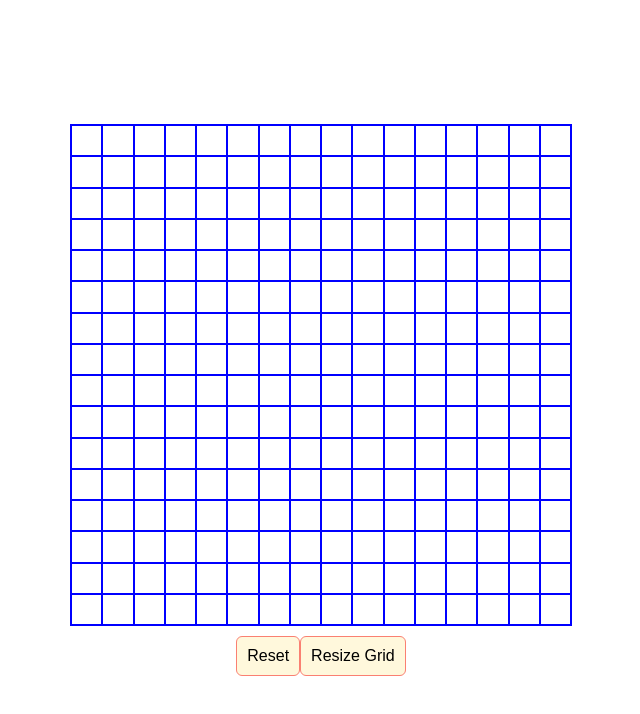
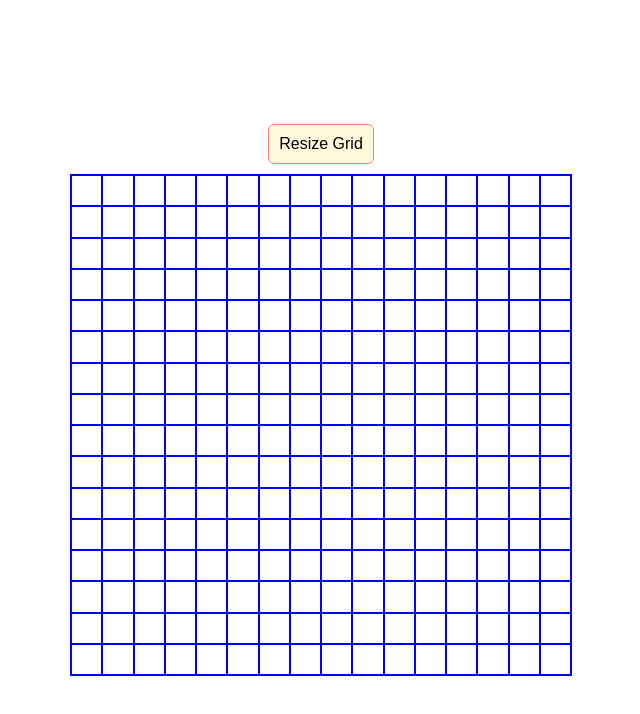
Before and after one commit to ytrms/odin-etch-a-sketch, a plain HTML site: page index.html in a window 1280 px wide. Shown: the whole page, without its empty margins (319-959 px from the left). Drawn offline with Linux system fonts and the light colour scheme.

Commit message:
move button to top as per instructions

```diff
--- a/script.js
+++ b/script.js
@@ -43,26 +43,17 @@ const buttonRow = document.createElement('div');
 buttonRow.classList.add('buttonRow');
 body.appendChild(buttonRow);
 
-const resetButton = document.createElement('button');
-resetButton.classList.add('reset');
-resetButton.textContent = "Reset";
-buttonRow.appendChild(resetButton);
-
 const resizeButton = document.createElement('button');
 resizeButton.classList.add('resize');
 resizeButton.textContent = "Resize Grid";
 buttonRow.appendChild(resizeButton);
 
-// add functionality to reset button
-resetButton.addEventListener('click', () => {
+resizeButton.addEventListener('click', () => {
   const cells = document.getElementsByClassName('cell');
   for (let i = 0; i < cells.length; i++) {
     const cell = cells[i];
     cell.classList.remove('hovered');
   }
-})
-
-resizeButton.addEventListener('click', () => {
   const newSize = Number(window.prompt("New side size:"));
   if (isNaN(newSize)) {
     alert("That's not really a number")
--- a/style.css
+++ b/style.css
@@ -11,7 +11,7 @@
 
 body {
   display: flex;
-  flex-direction: column;
+  flex-direction: column-reverse;
   justify-content: center;
   align-items: center;
   height: 100vh;
@@ -37,7 +37,7 @@ button {
   border-radius: 6px;
   padding: 10px;
   font-size: 16px;
-  margin-top: 10px;
+  margin-bottom: 10px;
 }
 
 button:hover {
```
